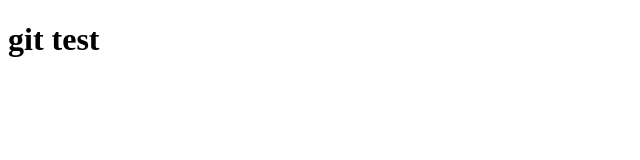
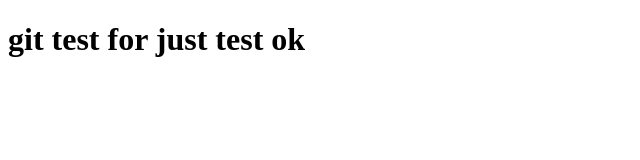
Before and after one commit to iSalah-YT/Git-Demo, a plain HTML site: page index.html in a window 1280 px wide. Shown: the whole page, without its empty margins (0-640 px from the left). Drawn offline with Linux system fonts and the light colour scheme.

Commit message:
second commit

```diff
--- a/index.html
+++ b/index.html
@@ -7,6 +7,6 @@
     <title>Document</title>
 </head>
 <body>
-    <h1>git test</h1>
+    <h1>git test for just test ok </h1>
 </body>
 </html>
```
